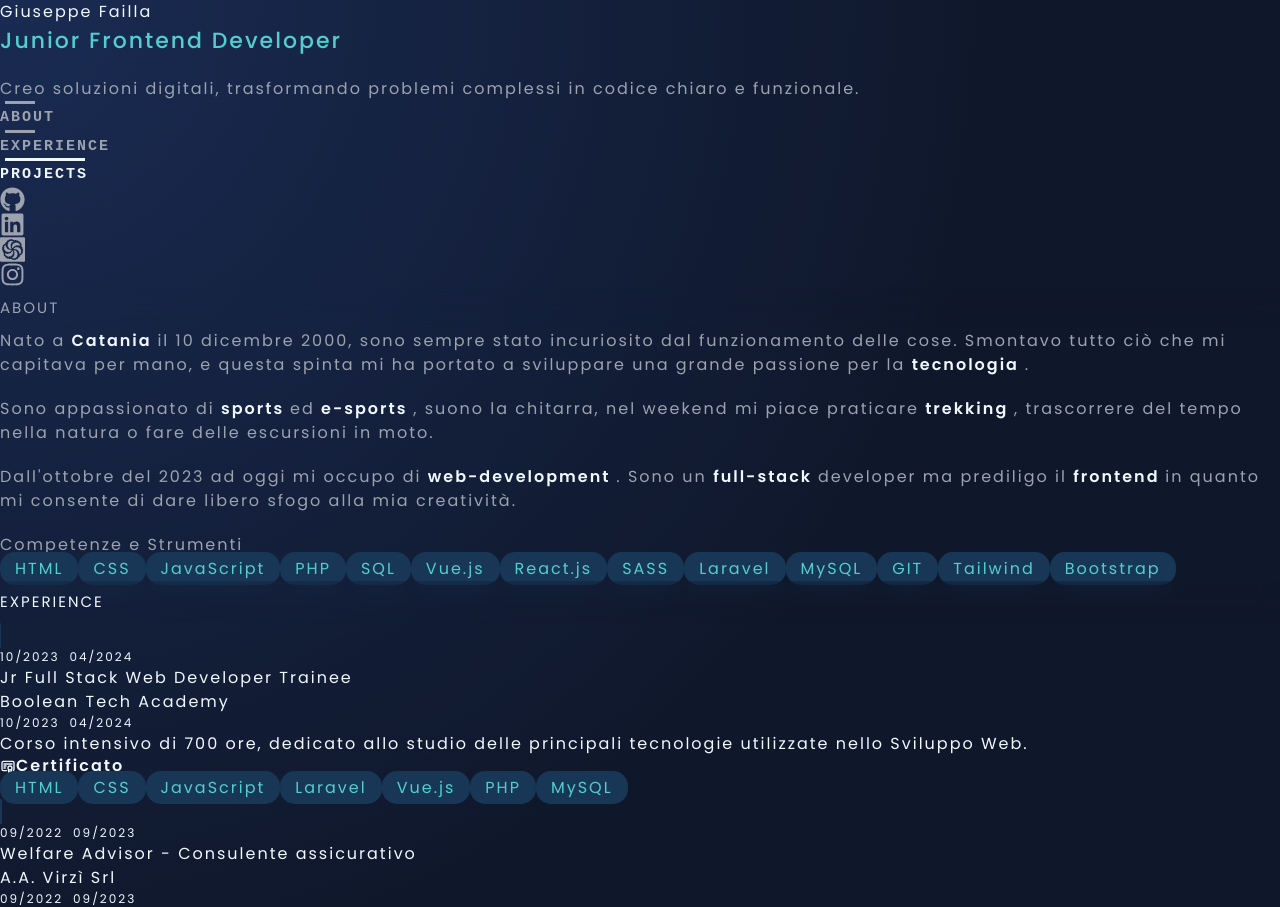
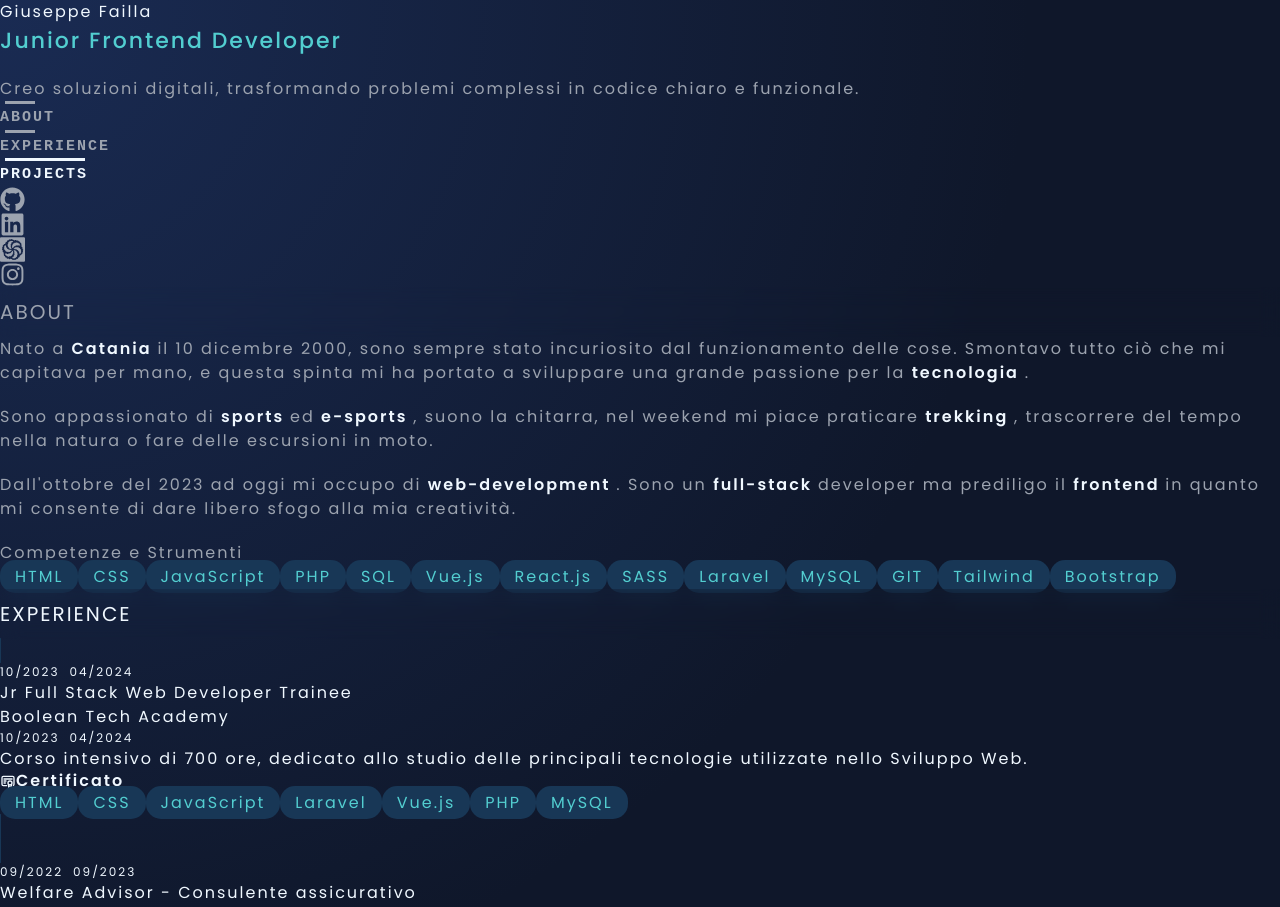
Before and after one commit to GiuseppeF11/Portfolio, a React (Vite) app: page / in a window 1280 px wide. Shown: the top 907 px of the page. Built offline with nearby package versions, Linux system fonts and the light colour scheme.

Commit message:
Add fade's effects

```diff
--- a/src/App.jsx
+++ b/src/App.jsx
@@ -2,8 +2,6 @@ import { useEffect } from 'react';
 import RightSide from './components/RightSide.jsx';
 import LeftSide from './components/LeftSide.jsx';
 import Social from "./components/Social.jsx";
-import AOS from 'aos';
-import 'aos/dist/aos.css';
 import './App.css';
 
 function App() {
@@ -41,11 +39,11 @@ function App() {
           <div className="left-side lg:h-screen lg:sticky lg:top-0">
             <LeftSide />
           </div>
-          <div className="right-side ">
+          <div className="right-side">
             <RightSide/>
           </div>
 
-          <div className="flex justify-between sites sm:max-md:text-3xl md:max-lg:text-5xl mb-10 lg:hidden">
+          <div className="flex justify-between sites sm:max-md:text-3xl md:max-lg:text-5xl mb-28 lg:hidden">
             <Social></Social>
           </div>
         </div>
--- a/src/components/About.jsx
+++ b/src/components/About.jsx
@@ -1,7 +1,19 @@
-import React from 'react';
+import React, { useEffect} from 'react';
+import AOS from 'aos';
+import 'aos/dist/aos.css';
 import './About.css';
 
+
 const About = () => {
+
+  useEffect(() => {
+    AOS.init({
+      duration: 1000,
+      easing: 'ease-in-out',
+      once: true,
+    });
+  }, []);
+
   const abouts = [
     {
       text: "Nato a Catania il 10 dicembre 2000, sono sempre stato incuriosito dal funzionamento delle cose. Smontavo tutto ciò che mi capitava per mano, e questa spinta mi ha portato a sviluppare una grande passione per la tecnologia .",
@@ -36,7 +48,7 @@ const About = () => {
     <>
       <div className='mb-10'>
         {abouts.map((about, i) => (
-          <p key={i}>
+          <p key={i} data-aos="fade-up">
             {about.text.split(' ').map((word, j) => {
               const link = about.links.find(link => link.word === word);
               return link ? (
@@ -49,11 +61,13 @@ const About = () => {
         ))}
       </div>
 
-      <h2 className='text-white font-bold text-lg my-5'>Competenze e Strumenti</h2>
-      <div className="flex flex-wrap text-center gap-3 max-md:justify-center">
-        {tecnologies.map((category, i) => (
-          <span className="badge whitespace-nowrap text-xs" key={i}>{category}</span>
-        ))}
+      <div data-aos="fade-up">
+        <h2 className='text-white font-bold text-lg my-5' >Competenze e Strumenti</h2>
+        <div className="flex flex-wrap text-center gap-3 max-md:justify-center">
+          {tecnologies.map((category, i) => (
+            <span className="badge whitespace-nowrap text-xs" key={i}>{category}</span>
+          ))}
+        </div>
       </div>
     </>
   );
--- a/src/components/Experiences.jsx
+++ b/src/components/Experiences.jsx
@@ -1,4 +1,6 @@
 import React, { useState, useEffect } from 'react';
+import AOS from 'aos';
+import 'aos/dist/aos.css';
 import { FaLink } from "react-icons/fa6";
 import './Experiences.css';
 import { FaArrowUpLong } from "react-icons/fa6";
@@ -12,6 +14,12 @@ const Experiences = () => {
   const [isDesktop, setIsDesktop] = useState(false);
 
   useEffect(() => {
+    AOS.init({
+      duration: 800,
+      easing: 'ease-in-out',
+      once: true,
+    });
+
     const mediaQuery = window.matchMedia('(pointer: fine)');
     setIsDesktop(mediaQuery.matches);
 
@@ -36,6 +44,7 @@ const Experiences = () => {
           url: Boolean_Certificate
         }
       ],
+      aos: 'fade-up',
       categories: ["HTML","CSS","JavaScript","Laravel","Vue.js","PHP", "MySQL"]
     },
     {
@@ -52,6 +61,7 @@ const Experiences = () => {
           url: HDI_Certificate
         }
       ],
+      aos: 'fade-up',
       categories: ["Consulenza", "Vendita", "Time Management", "Problem Solving"]
     },
     {
@@ -62,6 +72,7 @@ const Experiences = () => {
       agency: "Univeristà di Catania",
       details: "",
       documentations: [],
+      aos: 'fade-up',
       categories: ["Biologia Generale", "Genetica", "Economia Aziendale", "Inglese", "Informatica", "Matematica"]
     },
     {
@@ -72,6 +83,7 @@ const Experiences = () => {
       agency: "Misericordia San Leone",
       details: "Servizio come ambulanziere e trasporto disabili",
       documentations: [],
+      aos: 'fade-up',
       categories: ["First Aid", "CPR", "BLS", "Driving Skills","Stress Management"]
     },
     {
@@ -88,6 +100,7 @@ const Experiences = () => {
           url: Diploma
         }
       ],
+      aos: 'fade-up',
       categories: []
     }
   ];
@@ -108,45 +121,35 @@ const Experiences = () => {
   return (
     <>
       {sortedExperiences.map((experience, index) => (
+        <div data-aos="fade-up" key={index}>
           <a
             target='blank'
             href={experience.url}
-        key={index}
             className={`card grid grid-flow-col gap-5 my-5 p-8 transition-all duration-300 ${
               isDesktop && hoveredIndex !== null && hoveredIndex !== index ? 'brightness-50' : ''
             }`}
             onMouseEnter={() => setHoveredIndex(index)}
             onMouseLeave={() => setHoveredIndex(null)}
           >
-          {<div className="date w-40 font-semibold h-10 text-gray-500  flex items-center max-md:justify-center lg:justify-start overflow-hidden max-xl:hidden ">
+
+            <div className="date w-40 font-semibold h-10 text-gray-500 flex items-center max-md:justify-center lg:justify-start overflow-hidden max-xl:hidden ">
               {experience.start}
-
               <span className="line bg-gray-500"></span>
-
               {experience.end}
-          </div>}
-
+            </div>
             <div>
-            <h3 className="title text-lg font-bold">
-              {experience.title}
-            </h3>
-
+              <h3 className="title text-lg font-bold">{experience.title}</h3>
               <h5 className='text-sm font-semibold text-gray-400 lg:mb-5'>{experience.agency}</h5>
-
-            {<div className="date font-semibold h-10 text-gray-500  flex items-center max-md:justify-center lg:justify-start overflow-hidden mb-4 xl:hidden">
+              <div className="date font-semibold h-10 text-gray-500 flex items-center max-md:justify-center lg:justify-start overflow-hidden mb-4 xl:hidden">
                 {experience.start}
-
                 <span className="line bg-gray-500"></span>
-
                 {experience.end}
-            </div>}
-
-
+              </div>
               <p className="text-sm mb-3">{experience.details}</p>
               <div className="documentations flex flex-wrap text-center gap-3 mb-3 max-md:justify-center">
                 {experience.documentations.map((doc, i) => (
                   <a target='blank' href={doc.url} className="link whitespace-nowrap text-sm flex items-center gap-2" key={i}>
-                  {doc.icon}  {doc.name}
+                    {doc.icon} {doc.name}
                   </a>
                 ))}
               </div>
@@ -157,7 +160,9 @@ const Experiences = () => {
               </div>
             </div>
           </a>
+        </div>
       ))}
+
     </>
   );
 };
--- a/src/components/Projects.jsx
+++ b/src/components/Projects.jsx
@@ -1,5 +1,7 @@
 import React, { useState, useEffect } from 'react';
-import './Projects.css'
+import AOS from 'aos';
+import 'aos/dist/aos.css';
+import './Projects.css';
 import { MdOutlineArrowOutward } from "react-icons/md";
 import { FaLink } from "react-icons/fa6";
 import CurrencyConverter from "../assets/projects/Currency Converter.png";
@@ -12,8 +14,17 @@ import Myflix from "../assets/projects/Myflix.png";
 function Projects() {
   const [hoveredIndex, setHoveredIndex] = useState(null);
   const [isDesktop, setIsDesktop] = useState(false);
+  const [aosDisabled, setAosDisabled] = useState(false); // Stato per disattivare AOS
 
   useEffect(() => {
+    if (!aosDisabled) {
+      AOS.init({
+        duration: 800,
+        easing: 'ease-in-out',
+        once: true,
+      });
+    }
+
     const mediaQuery = window.matchMedia('(pointer: fine)');
     setIsDesktop(mediaQuery.matches);
 
@@ -21,25 +32,36 @@ function Projects() {
     mediaQuery.addEventListener('change', handleChange);
 
     return () => mediaQuery.removeEventListener('change', handleChange);
-  }, []);
+  }, [aosDisabled]);
+
+  const handleMouseEnter = (index) => {
+    setHoveredIndex(index);
+    setAosDisabled(true);
+  };
+
+  const handleMouseLeave = () => {
+    setHoveredIndex(null);
+    setAosDisabled(false);
+  };
 
   const projects = [
     {
       date: '2024',
       name: 'Portfolio',
-      description: "Un sito portfolio per presentarmi con le mie esperienze ed alcuni dei miei progetti. ",
+      description: "Un sito portfolio per presentarmi con le mie esperienze ed alcuni dei miei progetti.",
       link: 'https://github.com/GiuseppeF11/Portfolio',
       image: Portfolio,
       documentations: [
         { name: 'React Icons', url: 'https://react-icons.github.io/react-icons/' },
         { name: 'Tailwind', url: 'https://tailwindcss.com/' },
       ],
+      aos: 'fade-up',
       categories: ['React.js']
     },
     {
       date: '2024',
       name: 'Meridiano',
-      description: "App per pianificare ed organizzare viaggi, rivivere avventure passate a sfogliare gli album dei ricordi",
+      description: "App per pianificare ed organizzare viaggi, rivivere avventure passate a sfogliare gli album dei ricordi.",
       link: 'https://github.com/GiuseppeF11/travel-app',
       image: Meridiano,
       documentations: [
@@ -48,12 +70,13 @@ function Projects() {
         { name: 'Bootstrap', url: 'https://getbootstrap.com/' },
         { name: 'FontAwesome', url: 'https://fontawesome.com/' },
       ],
-      categories: ['Laravel','Blade']
+      aos: 'fade-up',
+      categories: ['Laravel', 'Blade']
     },
     {
       date: '2024',
       name: 'Myflix',
-      description: "Sito per consultare la più vasta libreria cinematografica, visualizzare i rispettivi trailer e creare una lista preferiti",
+      description: "Sito per consultare la più vasta libreria cinematografica, visualizzare i rispettivi trailer e creare una lista preferiti.",
       link: 'https://github.com/GiuseppeF11/myflix',
       image: Myflix,
       documentations: [
@@ -62,12 +85,13 @@ function Projects() {
         { name: 'Bootstrap', url: 'https://getbootstrap.com/' },
         { name: 'FontAwesome', url: 'https://fontawesome.com/' },
       ],
-      categories: ['Vue.js','HTML','CSS','JavaScript']
+      aos: 'fade-up',
+      categories: ['Vue.js', 'HTML', 'CSS', 'JavaScript']
     },
     {
       date: '2024',
       name: 'Currency Converter',
-      description: "Web-App per eseguire la conversione delle valute sfruttando i dati forniti dalla Banca Centrale Europea",
+      description: "Web-App per eseguire la conversione delle valute sfruttando i dati forniti dalla Banca Centrale Europea.",
       link: 'https://github.com/GiuseppeF11/currency-converter',
       image: CurrencyConverter,
       documentations: [
@@ -75,12 +99,13 @@ function Projects() {
         { name: 'Bootstrap', url: 'https://getbootstrap.com/' },
         { name: 'FontAwesome', url: 'https://fontawesome.com/' },
       ],
-      categories: ['Vue.js','HTML','CSS','JavaScript']
+      aos: 'fade-up',
+      categories: ['Vue.js', 'HTML', 'CSS', 'JavaScript']
     },
     {
       date: '2024',
       name: 'Fastbites',
-      description: "App di food-delivery ideata per consumatori e ristoratori",
+      description: "App di food-delivery ideata per consumatori e ristoratori.",
       link: 'https://github.com/alessiopalmieri001/Fast-Bites-Backend-Bf',
       image: Fastbites,
       documentations: [
@@ -88,15 +113,17 @@ function Projects() {
         { name: 'Bootstrap', url: 'https://getbootstrap.com/' },
         { name: 'FontAwesome', url: 'https://fontawesome.com/' },
       ],
+      aos: 'fade-up',
       categories: ['Vue.js', 'Laravel']
     },
     {
       date: '2024',
       name: 'Spotify',
-      description: "Emulazione della celebre app per la riproduzione musicale",
+      description: "Emulazione della celebre app per la riproduzione musicale.",
       link: 'https://github.com/GiuseppeF11/html-css-spotifyweb',
       image: Spotify,
       documentations: [],
+      aos: 'fade-up',
       categories: ['HTML', 'CSS']
     },
   ];
@@ -105,26 +132,27 @@ function Projects() {
     <>
       {projects.map((project, index) => (
         <a
+          data-aos={!aosDisabled ? project.aos : ''}
           target="blank"
           href={project.link}
           key={index}
           className={`project card grid grid-flow-col gap-5 my-5 p-8 transition-all duration-300 ${
             isDesktop && hoveredIndex !== null && hoveredIndex !== index ? 'brightness-50' : ''
           }`}
-            onMouseEnter={() => setHoveredIndex(index)}
-            onMouseLeave={() => setHoveredIndex(null)}
+          onMouseEnter={() => handleMouseEnter(index)}
+          onMouseLeave={handleMouseLeave}
         >
           <div className="col-span-3 pt-2 max-xl:hidden h-28">
             <img src={project.image} alt={project.name} />
           </div>
-          <div className='col-span-4'>
+          <div className="col-span-4">
             <h3 className="title color-white text-lg font-bold h-10 flex items-center mb-1 gap-1 max-md:justify-center lg:justify-start">
-              {project.name.length > 30 ? `${project.name.slice(0, 30)}...` : project.name} <span className='text-sm icon'><MdOutlineArrowOutward /></span>
+              {project.name.length > 30 ? `${project.name.slice(0, 30)}...` : project.name} <span className="text-sm icon"><MdOutlineArrowOutward /></span>
             </h3>
-            <p className='text-sm mb-3'>{project.description}</p>
+            <p className="text-sm mb-3">{project.description}</p>
             <div className="documentations flex flex-wrap text-center gap-3 mb-3 max-md:justify-center lg:justify-start">
               {project.documentations.map((doc, i) => (
-                <a target="blank"  href={doc.url} className="link whitespace-nowrap text-sm flex items-center gap-2" key={i}>
+                <a target="blank" href={doc.url} className="link whitespace-nowrap text-sm flex items-center gap-2" key={i}>
                   <FaLink /> {doc.name}
                 </a>
               ))}
@@ -139,9 +167,6 @@ function Projects() {
               <img src={project.image} alt={project.name} />
             </div>
           </div>
-
-
-
         </a>
       ))}
     </>
--- a/src/components/RightSide.css
+++ b/src/components/RightSide.css
@@ -12,7 +12,7 @@
     margin: 0;
     backdrop-filter: blur(10px);
     -webkit-backdrop-filter: blur(10px);
-    font-size: 15px;
+    font-size: 20px;
   }
 
 
--- a/src/components/RightSide.jsx
+++ b/src/components/RightSide.jsx
@@ -1,40 +1,63 @@
-import React, { useState } from "react";
+import React, { useEffect } from "react";
+import AOS from 'aos';
+import 'aos/dist/aos.css';
 import './RightSide.css';
-import About from './About'
+import About from './About';
 import Projects from "./Projects";
 import Experiences from "./Experiences";
 import { MdArrowForward } from "react-icons/md";
 
+const RightSide = () => {
 
-function RightSide() {
+  useEffect(() => {
+    AOS.init({
+      duration: 800,
+      easing: 'ease-in-out',
+      once: true,
+    });
+  }, []);
 
   return (
     <>
       <div className="right-side lg:pt-20">
         {/* ABOUT */}
-        <section  className="about color-gray max-lg:mb-10 lg:mb-28" id="about">
-          <h1 className="text-white font-bold mb-4 lg:hidden  sticky">ABOUT</h1>
-            <About></About>
+        <section className="about color-gray max-lg:mb-10 lg:mb-28" id="about">
+          <div>
+            <h1 data-aos="fade-right" className="text-white text-4xl font-bold mb-4 lg:hidden">ABOUT</h1>
+          </div>
+          <About></About>
         </section>
+
         {/* EXPERIENCES */}
         <section className="experiences" id="experiences">
-          <h1 className="text-white font-bold mb-4 lg:hidden  sticky">EXPERIENCE</h1>
+          <div>
+            <h1 data-aos="fade-right" className="text-white text-4xl font-bold mb-4 lg:hidden">EXPERIENCE</h1>
+          </div>
           <Experiences></Experiences>
           <div className="h-60 flex items-center max-md:justify-center">
-            <a target="blank" href="https://www.linkedin.com/in/giuseppe-failla-96a759194/" className="view-more title color-white text-lg font-bold flex items-center mb-1 gap-1"> <span className="text">Vedi altro</span> <MdArrowForward className="icon"/></a>
+            <a data-aos="fade-right" target="blank" href="https://www.linkedin.com/in/giuseppe-failla-96a759194/" className="view-more title color-white text-lg font-bold flex items-center mb-1 gap-1">
+              <span className="text max-md:text-sm">Vedi altro</span>
+              <MdArrowForward className="icon"/>
+            </a>
           </div>
         </section>
+
         {/* PROJECTS */}
         <section className="projects" id="projects">
-          <h1 className="text-white font-bold mb-4 lg:hidden  sticky">PROJECTS</h1>
+          <div>
+            <h1 data-aos="fade-right" className="text-white text-4xl font-bold mb-4 lg:hidden">PROJECTS</h1>
+          </div>
           <Projects></Projects>
-          <div className="h-40 flex items-center max-md:justify-center">
-            <a target="blank" href="https://github.com/GiuseppeF11?tab=repositories" className="view-more title color-white text-lg font-bold flex items-center mb-1 gap-1"> <span className="text">Vedi l'archivio completo</span> <MdArrowForward className="icon"/></a>
+          <div className=" my-28 flex items-center max-md:justify-center">
+            <a data-aos="fade-right" target="blank" href="https://github.com/GiuseppeF11?tab=repositories" className="view-more title color-white text-lg font-bold flex items-center  gap-1">
+              <span className="text max-md:text-sm">Vedi l'archivio completo</span>
+              <MdArrowForward className="icon"/>
+            </a>
           </div>
         </section>
       </div>
     </>
   );
-}
+};
 
 export default RightSide;
--- a/src/components/Social.jsx
+++ b/src/components/Social.jsx
@@ -1,29 +1,44 @@
-import React from 'react'
+import React, {useEffect} from 'react';
+import AOS from 'aos';
+import 'aos/dist/aos.css';
 import { FaGithub } from "react-icons/fa";
 import { FaLinkedin } from "react-icons/fa";
 import { SiCodewars } from "react-icons/si";
 import { FaInstagram } from "react-icons/fa";
 
-function Social() {
+const Social = () => {
+
+    useEffect(() => {
+        AOS.init({
+          duration: 800,
+          easing: 'ease-in-out',
+          once: true,
+        });
+      }, []);
+
     const socials = [
         {
             name: 'Github',
             icon: <FaGithub />,
+            aos: 'fade-down',
             url: 'https://github.com/GiuseppeF11'
         },
         {
             name: 'Linkedin',
             icon: <FaLinkedin />,
+            aos: 'fade-down',
             url: 'https://www.linkedin.com/in/giuseppe-failla-96a759194/'
         },
         {
             name: 'Codewars',
             icon: <SiCodewars />,
+            aos: 'fade-down',
             url: 'https://www.codewars.com/users/GiuseppeF11'
         },
         {
             name: 'Instagram',
             icon: <FaInstagram />,
+            aos: 'fade-down',
             url: 'https://www.instagram.com/giuseppefailla00/'
         },
     ]
@@ -31,7 +46,7 @@ function Social() {
 
     <>
         {socials.map((app) => (
-            <a target="blank" href={app.url}> {app.icon}</a>
+            <a data-aos={app.aos} target="blank" href={app.url}> {app.icon}</a>
         ) )}
     </>
   )
```
Also changed, not shown: src/components/LeftSide.jsx (+16 -6 lines), src/components/Navbar.jsx (+9 -0 lines). Lines whose indentation alone changed are shown as unchanged.
